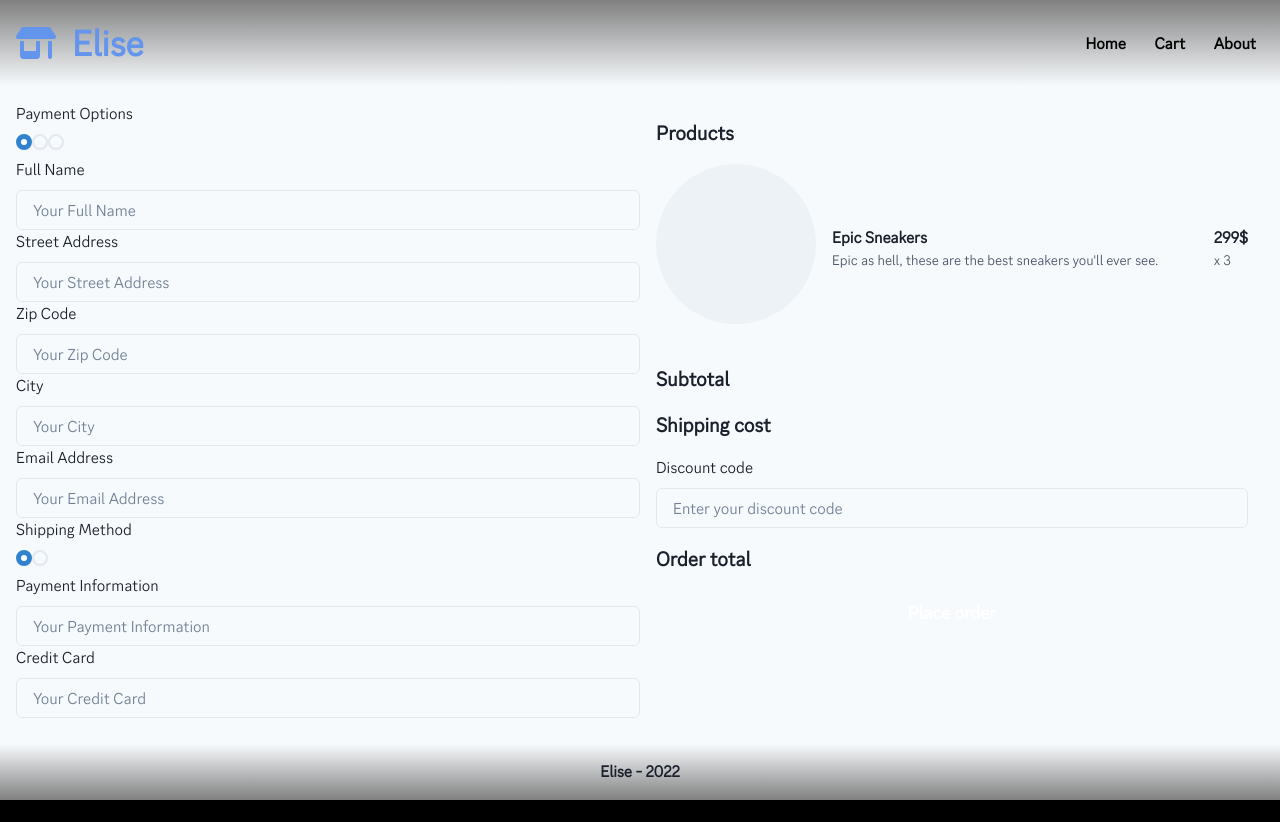
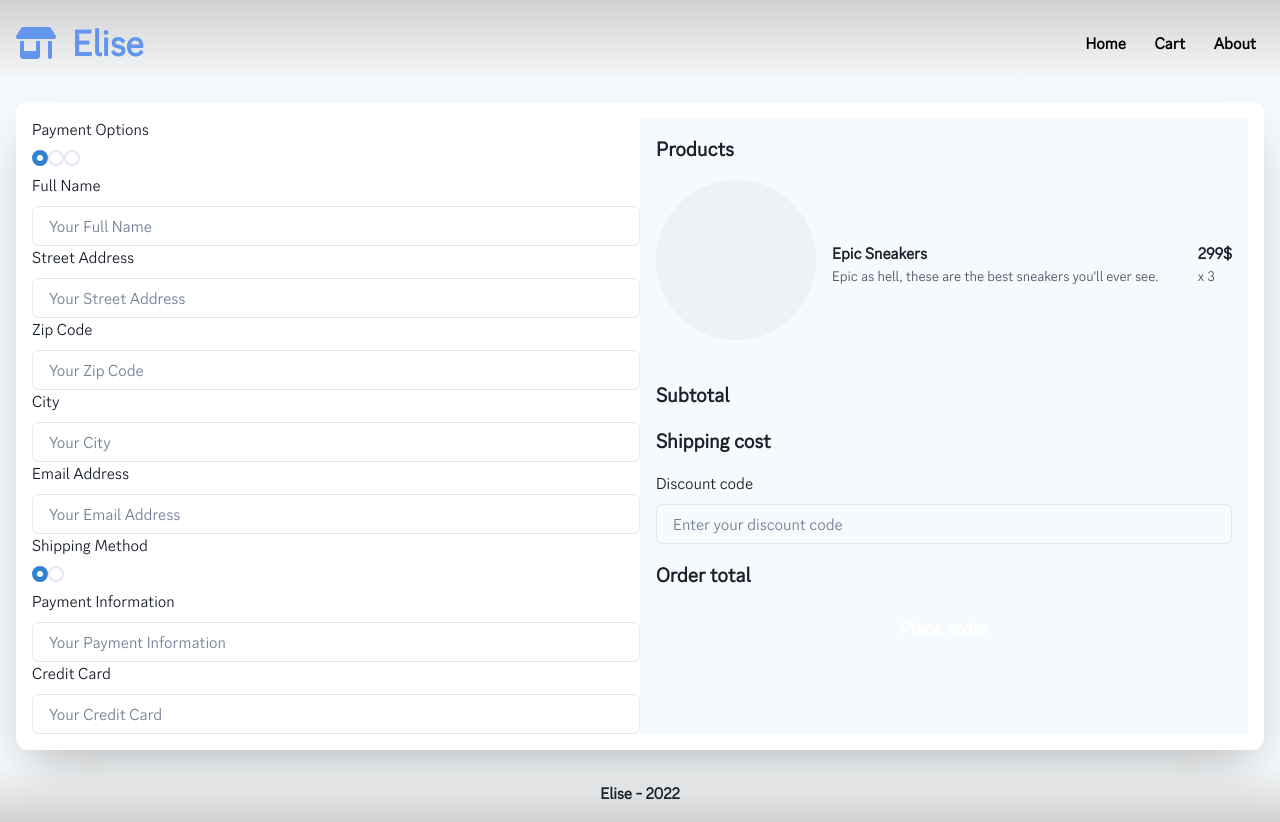
Before and after one commit to hylcore-V/elise-ecommerce, a Next.js app: page /checkout in a window 1280 px wide. Before the commit the page ends 800 px from the top, so only its background shows below. Built offline with nearby package versions, Linux system fonts and the light colour scheme; no server answers.

Commit message:
changed site's base layout

```diff
--- a/pages/shopping-cart.tsx
+++ b/pages/shopping-cart.tsx
@@ -1,3 +1,4 @@
+import { Box } from '@chakra-ui/react'
 import Layout from '../src/components/Layout'
 import { ScrollToTop } from '../src/components/ScrollToTop'
 import { ShoppingCart } from '../src/components/ShoppingCart/ShoppingCart'
--- a/src/components/Layout.tsx
+++ b/src/components/Layout.tsx
@@ -3,22 +3,21 @@ import { Navbar } from './NavBar'
 
 export default function Layout({ children }: any) {
   return (
-    <Flex direction='column' minH='100vh' bg='gray.50'>
-      <Box as='header' bg='linear-gradient(to top, transparent, gray)' color='white' p='4'>
+    <Flex direction='column' h='auto' minH='100vh' bg='gray.50'>
+      <Box as='header' bg='linear-gradient(to top, transparent, #d1d1d1)' color='white' p='4'>
         <Navbar />
       </Box>
-      <Box w='100%' flex='1' as='main' p='4'>
+      <Box rounded='xl' flex='auto' as='main' p='4' m='4' bgColor='white' shadow={'2xl'}>
         {children}
       </Box>
-      <Flex
+      <Box
         as='footer'
-        bg='linear-gradient(to bottom, transparent, gray)'
-        align='center'
-        justify='center'
+        bg='linear-gradient(to bottom, transparent, #d1d1d1)'
+        textAlign={'center'}
         py={4}
       >
         <Text fontWeight={'600'}>Elise - 2022</Text>
-      </Flex>
+      </Box>
     </Flex>
   )
 }
```
Also changed, not shown: pages/about.tsx (+16 -11 lines).
